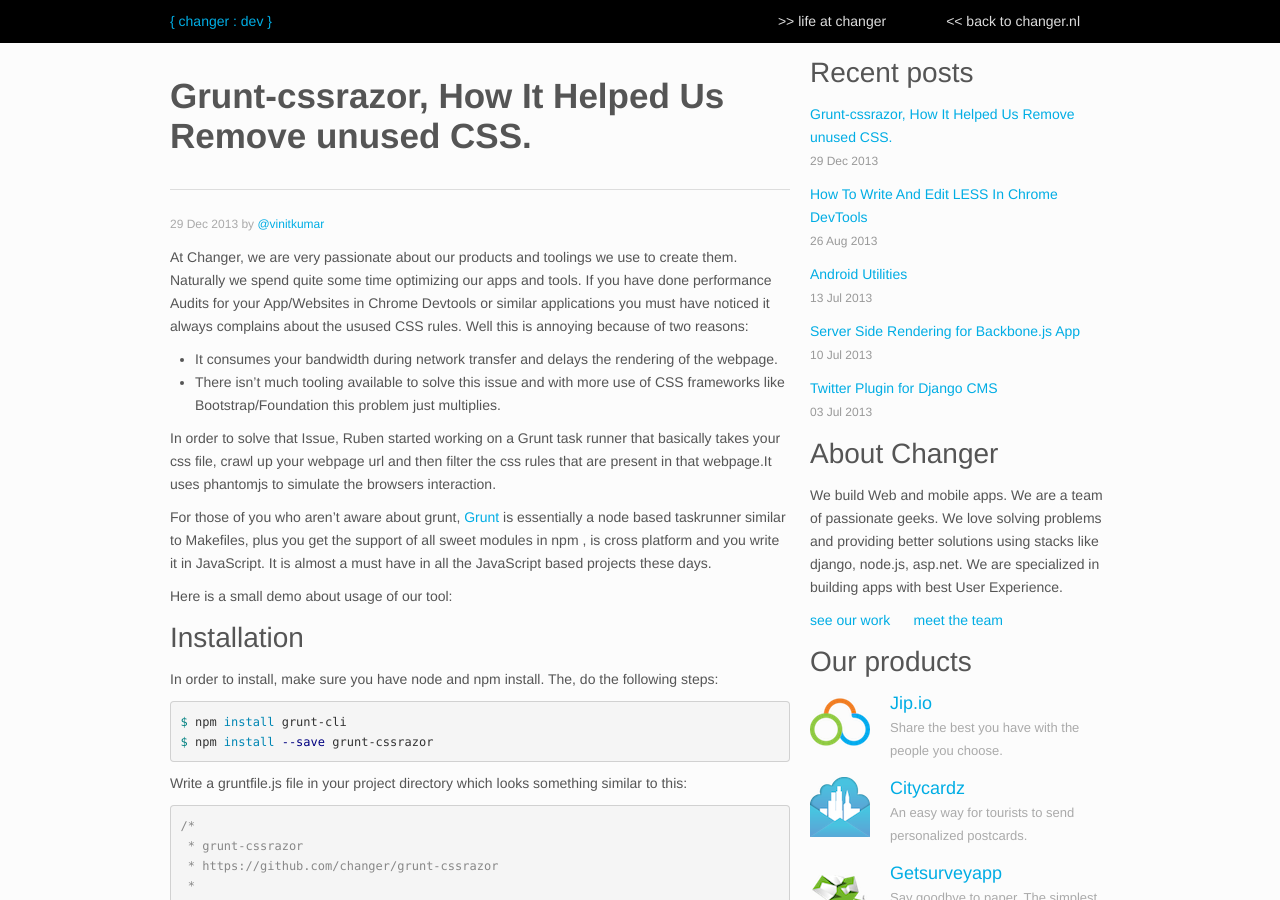
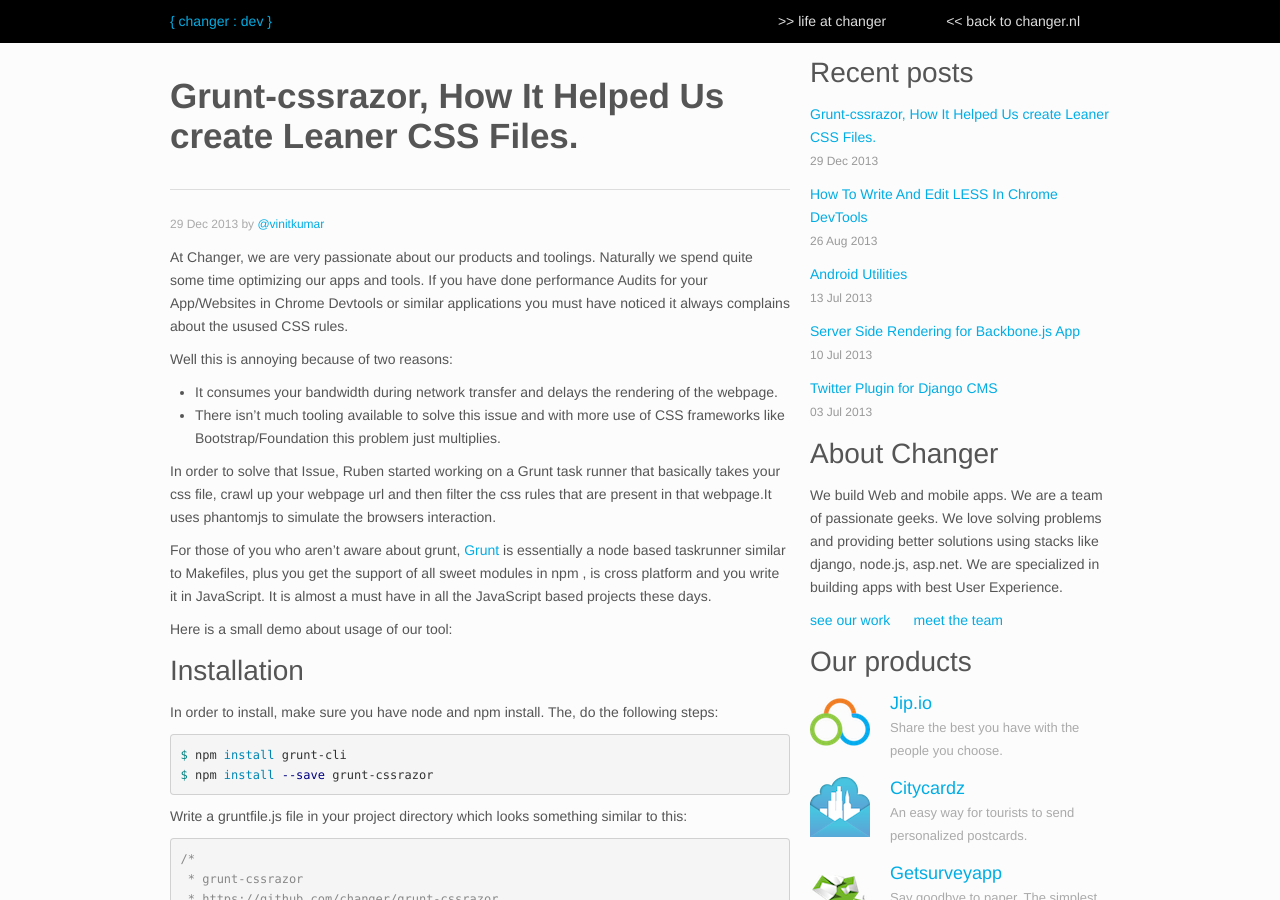
Before and after one commit to maddy9859/devlog, a Jekyll site: the page built from _posts/2013-12-29-Grunt-CSSRazor-Tool-For-CSS.md, in a window 1280 px wide and 900 px high. Built offline with Jekyll 4.4.1, drawn with Linux system fonts in a browser that asks for light colours; Markdown is read by kramdown in place of the engine named in the settings; comment, search, counter and statistics services are not loaded; some of the changed text lies outside the part shown.

Commit message:
cleanup the post with more sensible title

```diff
--- a/_posts/2013-12-29-Grunt-CSSRazor-Tool-For-CSS.md
+++ b/_posts/2013-12-29-Grunt-CSSRazor-Tool-For-CSS.md
@@ -1,18 +1,18 @@
 ---
 layout: post
 categories: [LESS, CSS, Chrome DevTools]
-title: Grunt-cssrazor, How It Helped Us Remove unused CSS.
+title: Grunt-cssrazor, How It Helped Us create Leaner CSS Files.
 keywords: grunt, css, tools.
 summary: Grunt taskrunner to cleanup unused css from your html
 author: vinitkumar
 ---
 
-At Changer, we are very passionate about our products and toolings we
-use to create them.
+At Changer, we are very passionate about our products and toolings.
 Naturally we spend quite some time optimizing our apps
 and tools. If you have done performance Audits for your App/Websites in Chrome
 Devtools or similar applications you must have noticed it always
 complains about the usused CSS rules.
+
 Well this is annoying because of two reasons:
 - It consumes your bandwidth during network transfer and delays the
 rendering of the webpage.
```
Also changed, not shown: other parts of _posts/2013-12-29-Grunt-CSSRazor-Tool-For-CSS.md (+1 -1 lines).
